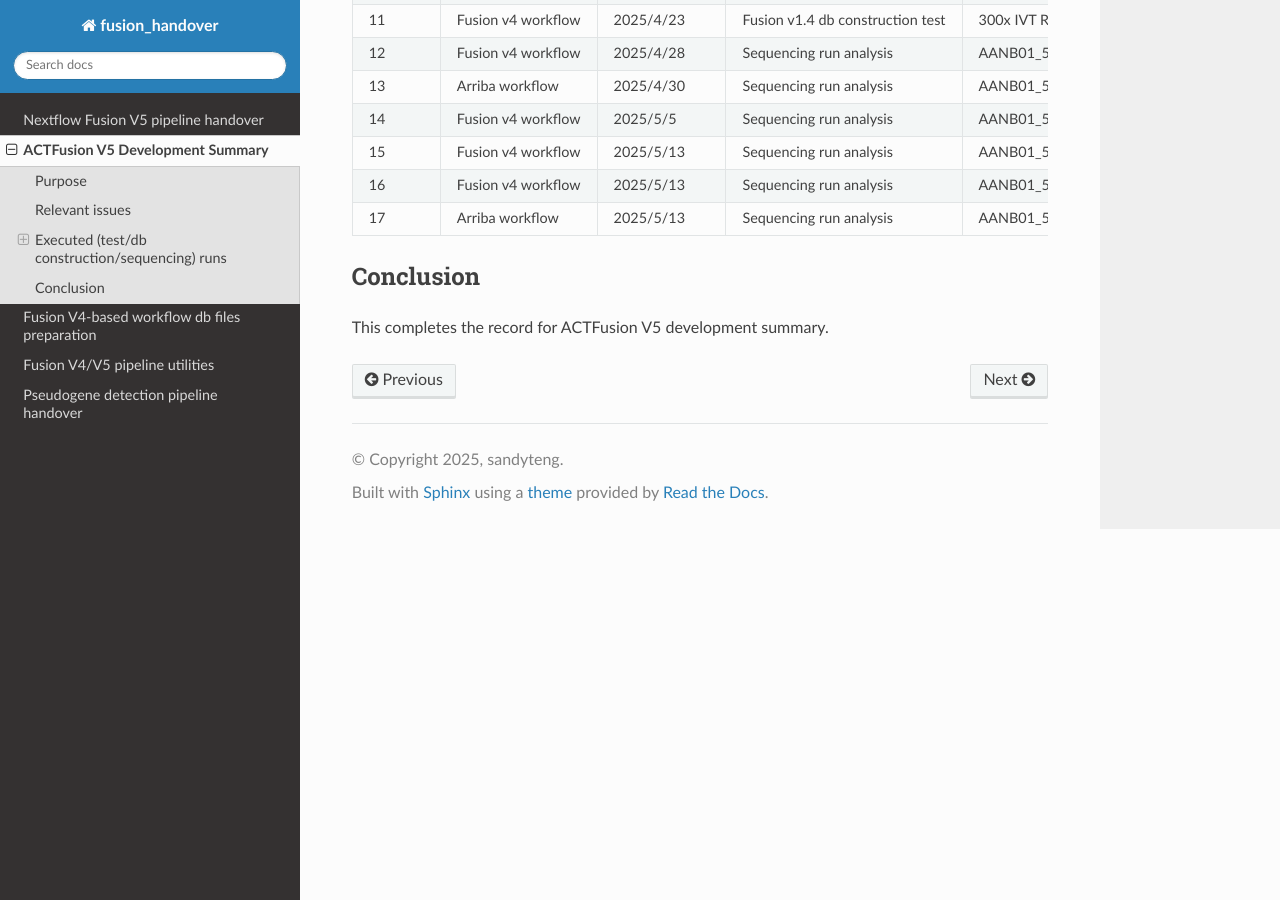
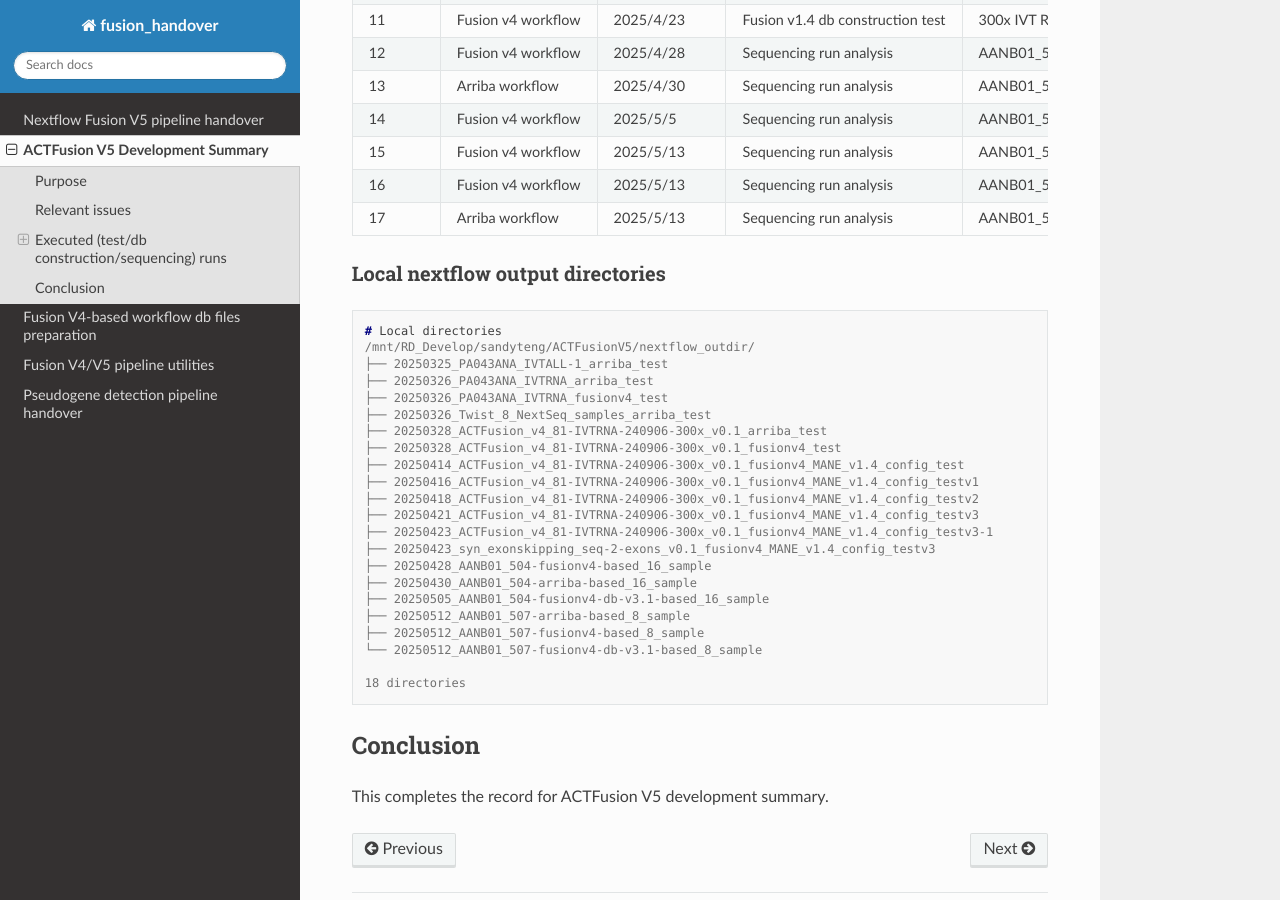
Before and after one commit to sandyteng/fusion_handover, a Sphinx documentation site: the page built from source/actfusionv5_dev.rst, in a window 1280 px wide and 900 px high, scrolled down 982 px. Built offline with Sphinx 7.4.7 and the Read the Docs theme 3.1.0, drawn with Linux system fonts in a browser that asks for light colours.

Commit message:
add the local result directories to 'actfusionv5_dev.rst'

```diff
--- a/source/actfusionv5_dev.rst
+++ b/source/actfusionv5_dev.rst
@@ -125,6 +125,33 @@ ACTFusion V5 workflow execution summary
      - Sequencing run analysis
      - AANB01_507 (8 samples) (GRCh38+RefSeq)
 
+Local nextflow output directories
+~~~~~~~~~~~~~~~~~~~~~~~~~~~~~~~~~~
+.. code-block:: console
+
+    # Local directories
+    /mnt/RD_Develop/sandyteng/ACTFusionV5/nextflow_outdir/
+    ├── 20250325_PA043ANA_IVTALL-1_arriba_test
+    ├── 20250326_PA043ANA_IVTRNA_arriba_test
+    ├── 20250326_PA043ANA_IVTRNA_fusionv4_test
+    ├── 20250326_Twist_8_NextSeq_samples_arriba_test
+    ├── 20250328_ACTFusion_v4_81-IVTRNA-240906-300x_v0.1_arriba_test
+    ├── 20250328_ACTFusion_v4_81-IVTRNA-240906-300x_v0.1_fusionv4_test
+    ├── 20250414_ACTFusion_v4_81-IVTRNA-240906-300x_v0.1_fusionv4_MANE_v1.4_config_test
+    ├── 20250416_ACTFusion_v4_81-IVTRNA-240906-300x_v0.1_fusionv4_MANE_v1.4_config_testv1
+    ├── 20250418_ACTFusion_v4_81-IVTRNA-240906-300x_v0.1_fusionv4_MANE_v1.4_config_testv2
+    ├── 20250421_ACTFusion_v4_81-IVTRNA-240906-300x_v0.1_fusionv4_MANE_v1.4_config_testv3
+    ├── 20250423_ACTFusion_v4_81-IVTRNA-240906-300x_v0.1_fusionv4_MANE_v1.4_config_testv3-1
+    ├── 20250423_syn_exonskipping_seq-2-exons_v0.1_fusionv4_MANE_v1.4_config_testv3
+    ├── 20250428_AANB01_504-fusionv4-based_16_sample
+    ├── 20250430_AANB01_504-arriba-based_16_sample
+    ├── 20250505_AANB01_504-fusionv4-db-v3.1-based_16_sample
+    ├── 20250512_AANB01_507-arriba-based_8_sample
+    ├── 20250512_AANB01_507-fusionv4-based_8_sample
+    └── 20250512_AANB01_507-fusionv4-db-v3.1-based_8_sample
+
+    18 directories
+
 --------------------
 Conclusion
 --------------------
```
Also changed, not shown: 2 other files.
